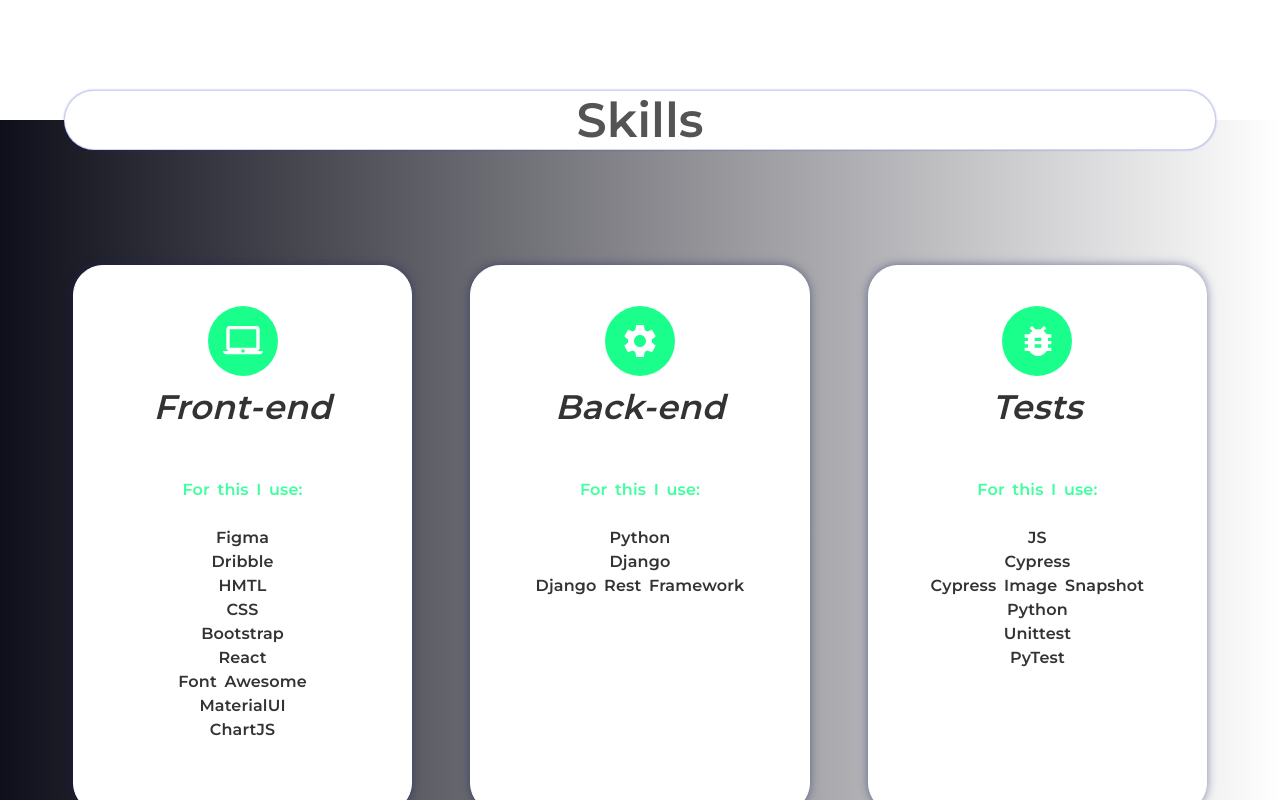
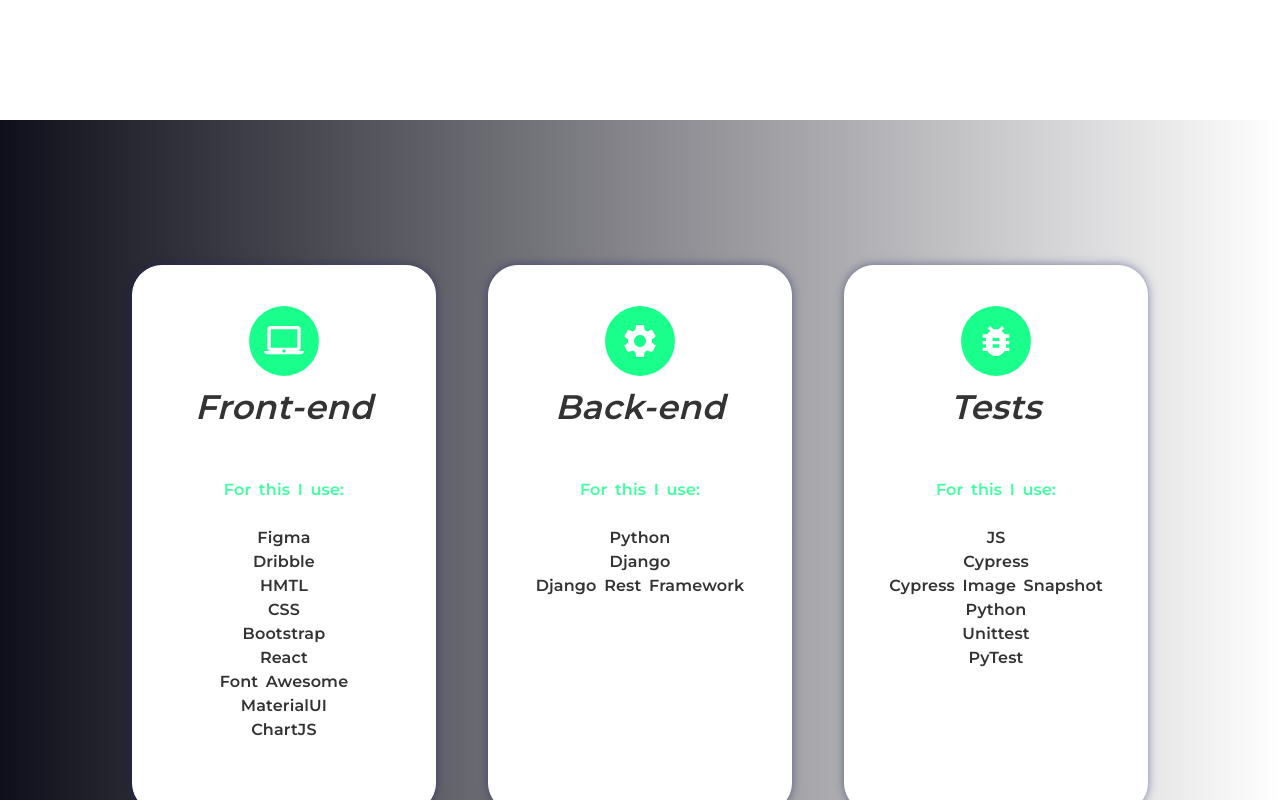
Before and after one commit to manuel12/personal-portfolio-page, a React (Create React App) app in the folder react-portfolio/: page / in a window 1280 px wide. Shown: the part 740-1540 px from the top of the page. Built offline with nearby package versions, Linux system fonts and the light colour scheme.

Commit message:
Reordered styling rules.
Added visibility hidden to section headings.

Added 1080px max width to all containers.

```diff
--- a/react-portfolio/src/App.css
+++ b/react-portfolio/src/App.css
@@ -61,9 +61,18 @@ h3 {
   padding: 1px;
 }
 
+li {
+  list-style-type: none;
+}
+
+.App {
+  text-align: center;
+}
+
 .skills-heading,
 .projects-heading,
 .contact-heading {
+  visibility: hidden;
   position: relative;
   top: -45px;
   background-color: white;
@@ -76,10 +85,10 @@ h3 {
   box-shadow: 0px 0px 2px #002aff79;
 }
 
-li {
-  list-style-type: none;
+.navbar-container,
+.home-container,
+.skills-container,
+.projects-container,
+.contact-container {
+  max-width: 1080px !important;
 }
-
-.App {
-  text-align: center;
-}
```
